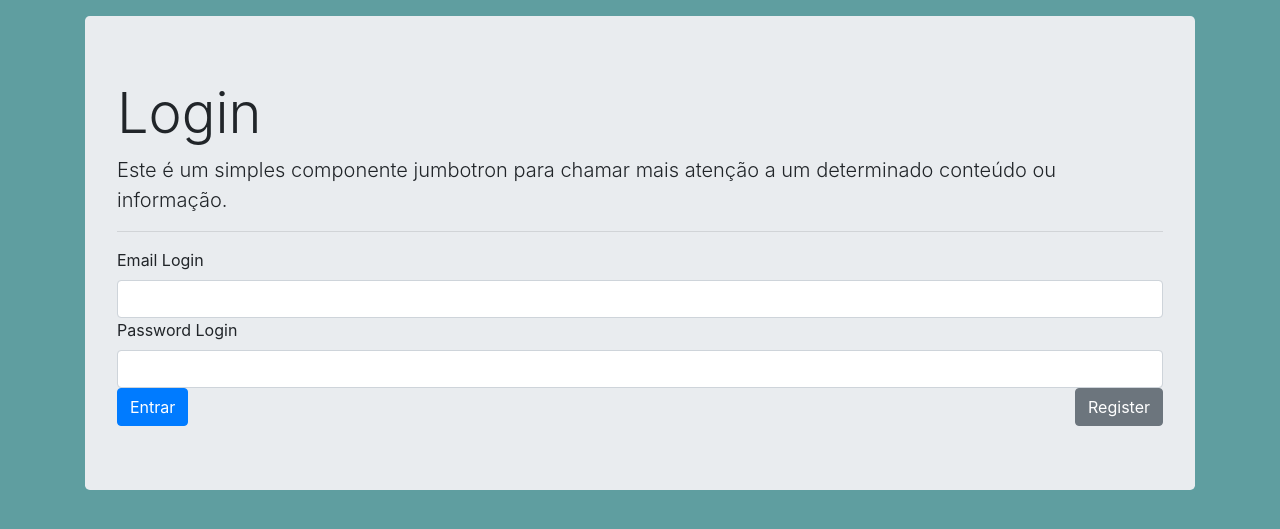
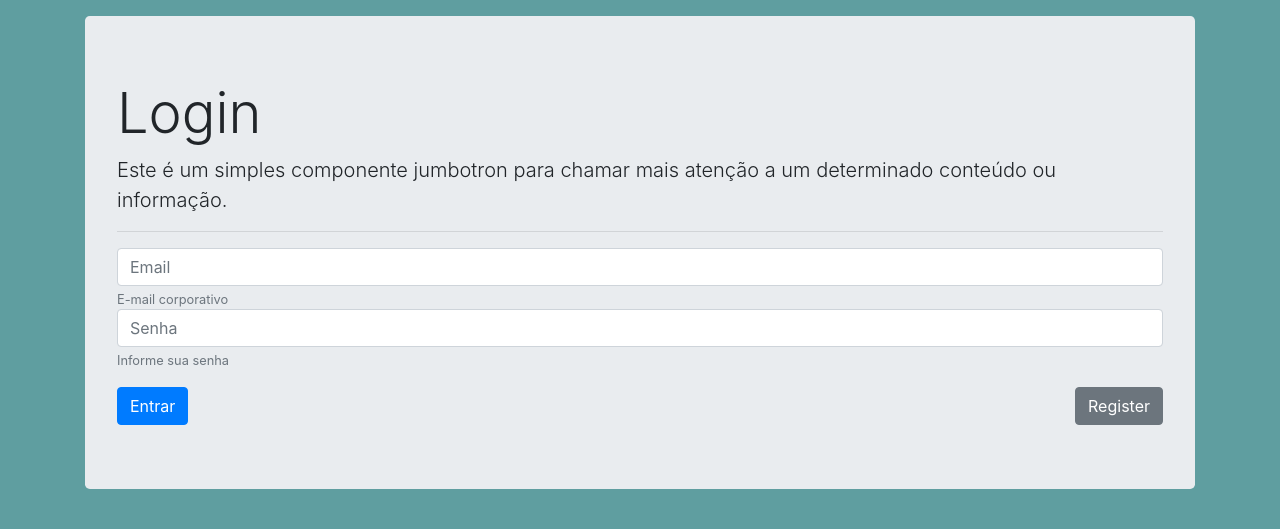
Before and after one commit to fabioew89/dev-auto.clickip.com.br, a Flask app: page /login in a window 1280 px wide. Shown: the part 48-577 px from the top of the page. Run offline with Flask 3, Linux system fonts and the light colour scheme; parts of the project's set-up code (start-up, migrations or seed data) failed here and were passed over; some libraries are stand-ins or nearby versions.

Commit message:
modified:   app/templates/login.html

```diff
--- a/app/templates/login.html
+++ b/app/templates/login.html
@@ -11,8 +11,8 @@
     {{ form.hidden_tag() }}
 
     <div>
-        {{ form.email_login.label }}
-        {{ form.email_login(class_="form-control") }}
+        {{ form.email_login(class_="form-control", placeholder='Email') }}
+        <small class="form-text text-muted">E-mail corporativo</small>
         {% if form.email_login.errors %}
         <ul>
             {% for error in form.email_login.errors %}
@@ -23,8 +23,8 @@
     </div>
 
     <div>
-        {{ form.password_login.label }}
-        {{ form.password_login(class_="form-control") }}
+        {{ form.password_login(class_="form-control", placeholder='Senha') }}
+        <small class="form-text text-muted">Informe sua senha</small>
         {% if form.password_login.errors %}
         <ul>
             {% for error in form.password_login.errors %}
@@ -34,7 +34,7 @@
         {% endif %}
     </div>
 
-    <div class="d-flex justify-content-between">
+    <div class="d-flex justify-content-between" style="margin-top: 1rem;">
         {{ form.submit_login(class='btn btn-primary') }}
         <a class="btn btn-secondary" href="{{url_for('page_register')}}">Register</a>
     </div>
```
